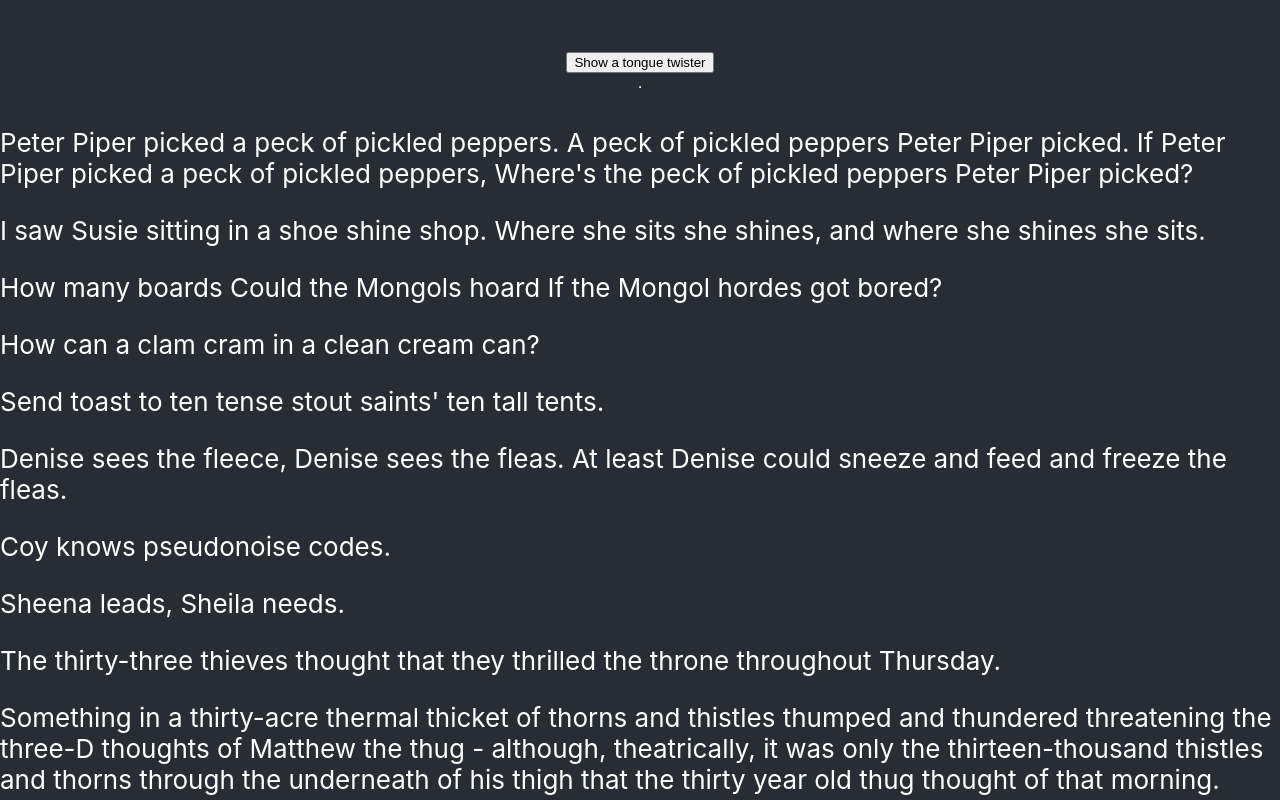
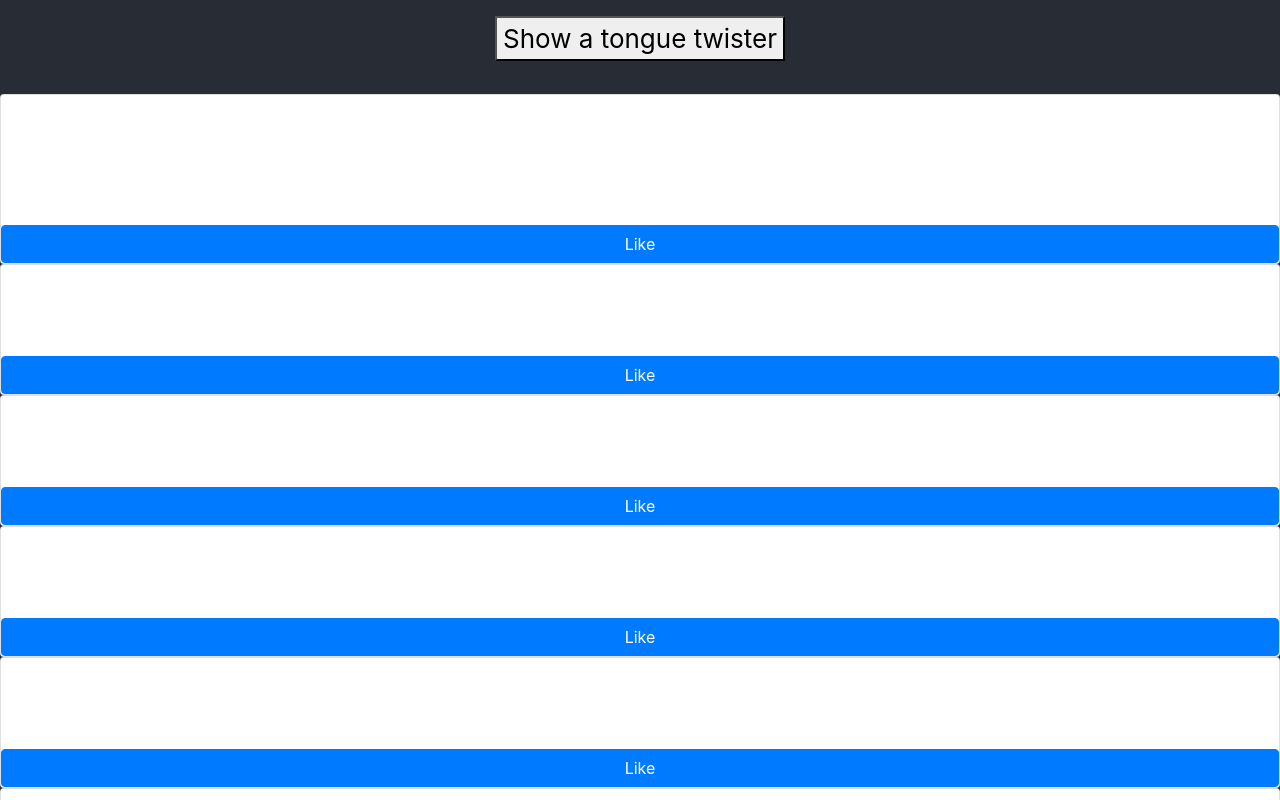
Before and after one commit to yukisato/tongue-typhoon, a React (Create React App) app: page / in a window 1280 px wide. Shown: the top 800 px of the page. Built offline with nearby package versions, Linux system fonts and the light colour scheme.

Commit message:
feat: add react-bootstrap and apply this for card components

```diff
--- a/package.json
+++ b/package.json
@@ -7,7 +7,9 @@
     "@types/node": "12.6.9",
     "@types/react": "16.8.24",
     "@types/react-dom": "16.8.5",
+    "bootstrap": "^4.3.1",
     "react": "^16.8.6",
+    "react-bootstrap": "^1.0.0-beta.10",
     "react-dom": "^16.8.6",
     "react-scripts": "3.0.1",
     "typescript": "3.5.3"
@@ -33,5 +35,5 @@
       "last 1 safari version"
     ]
   },
-  "homepage":"https://yukisato.github.io/tongue-typhoon"
+  "homepage": "https://yukisato.github.io/tongue-typhoon"
 }
--- a/public/index.html
+++ b/public/index.html
@@ -19,6 +19,7 @@
       work correctly both with client-side routing and a non-root public URL.
       Learn how to configure a non-root public URL by running `npm run build`.
     -->
+    <link rel="stylesheet" href="https://stackpath.bootstrapcdn.com/bootstrap/4.3.1/css/bootstrap.min.css" integrity="sha384-ggOyR0iXCbMQv3Xipma34MD+dH/1fQ784/j6cY/iJTQUOhcWr7x9JvoRxT2MZw1T" crossorigin="anonymous">
     <title>React App</title>
   </head>
   <body>
--- a/src/components/card/card.component.tsx
+++ b/src/components/card/card.component.tsx
@@ -1,15 +1,17 @@
 import React, { ReactElement } from 'react';
+import { Card, Button } from 'react-bootstrap';
+
 interface Props {
     tt?: any
 }
-const Card: React.FC<Props> = ({ tt }): ReactElement => {
+const CardComponent: React.FC<Props> = ({ tt }): ReactElement => {
     return (
-        <div>
-            <p>
-                {tt.content}
-            </p>
-        </div>
+        <Card>
+            <Card.Title>#{tt.id}</Card.Title>
+            <Card.Text>{tt.content}</Card.Text>
+            <Button variant="primary">Like</Button>
+        </Card>
     )
 }
 
-export default Card;
+export default CardComponent;
```
Also changed, not shown: 1 other file (tests, documents, lock files or other folders).
